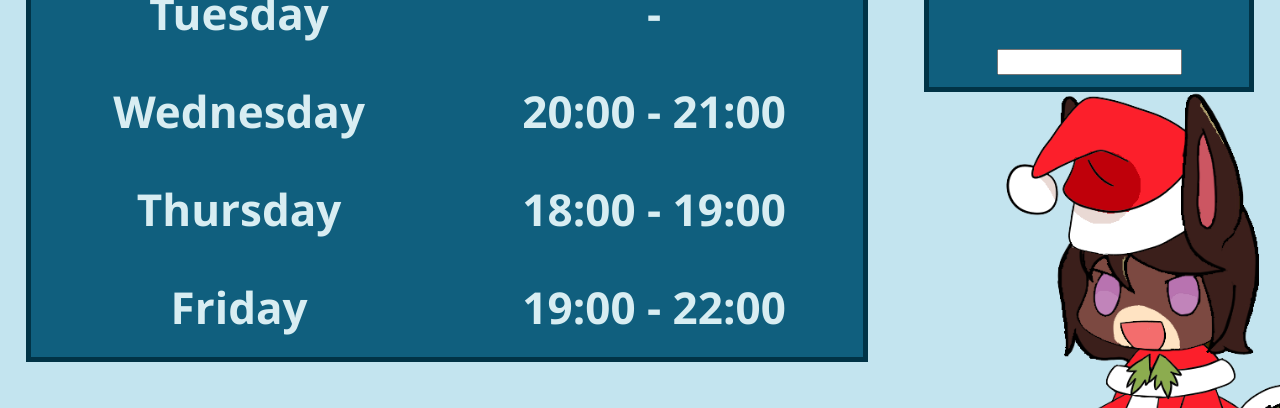
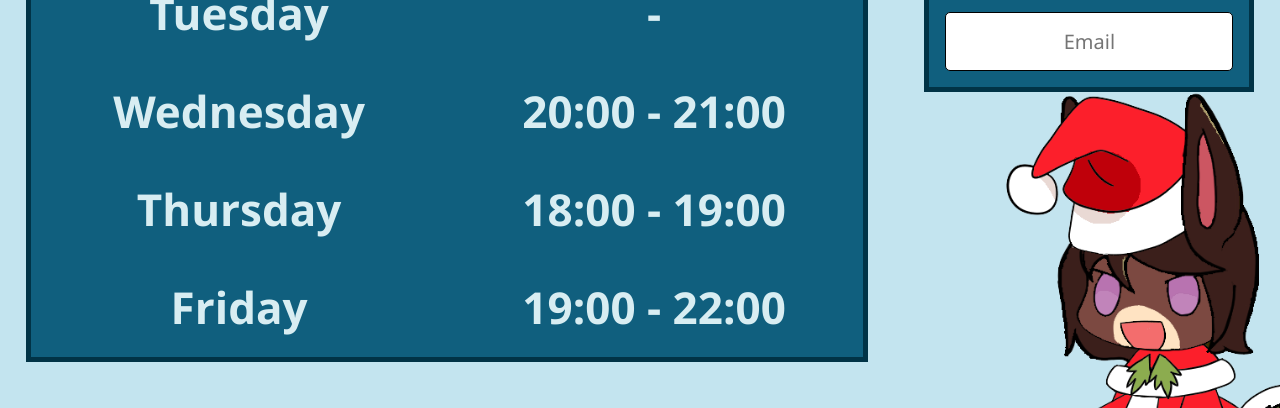
Before and after one commit to PortalFan202/HTML-CSS_Assigment, a plain HTML site: page index.html in a window 1280 px wide. Shown: the part 392-800 px from the top of the page. Drawn offline with Linux system fonts and the light colour scheme.

Commit message:
Update to .html and .css
Made changes to the .html file and the .css, mostly changing the #mail part

```diff
--- a/index.html
+++ b/index.html
@@ -50,7 +50,7 @@
         </div>
         <div id="mail">
             <p for="mail_input">Enter your email to get notifications!</p>
-            <input type="text" id="mail_input">
+            <input type="text" id="mail_input" placeholder="Email">
         </div>
     </div>
     <img id="mascot" src="images/mascot.png" alt="">
--- a/style.css
+++ b/style.css
@@ -98,6 +98,7 @@ a{
 }
 
 #mail p{
+    box-sizing: border-box;
     text-align: center;
     font-size: 5vh;
     font-family: 'Segoe UI', Tahoma, Geneva, Verdana, sans-serif;
@@ -106,8 +107,20 @@ a{
 }
 
 #mail input{
+    box-sizing: border-box;
     text-decoration: none;
-    height: 20px;
+    background-color: white;
+    border: 1px solid black;
+    border-radius: 5px;
+    height: 20%;
+    width: 90%;
+    margin-bottom: 5%;
+}
+
+#mail input, textarea{
+    font-family: 'Segoe UI', Tahoma, Geneva, Verdana, sans-serif;
+    font-size: 20px;
+    text-align: center;
 }
 
 #mascot{
```
